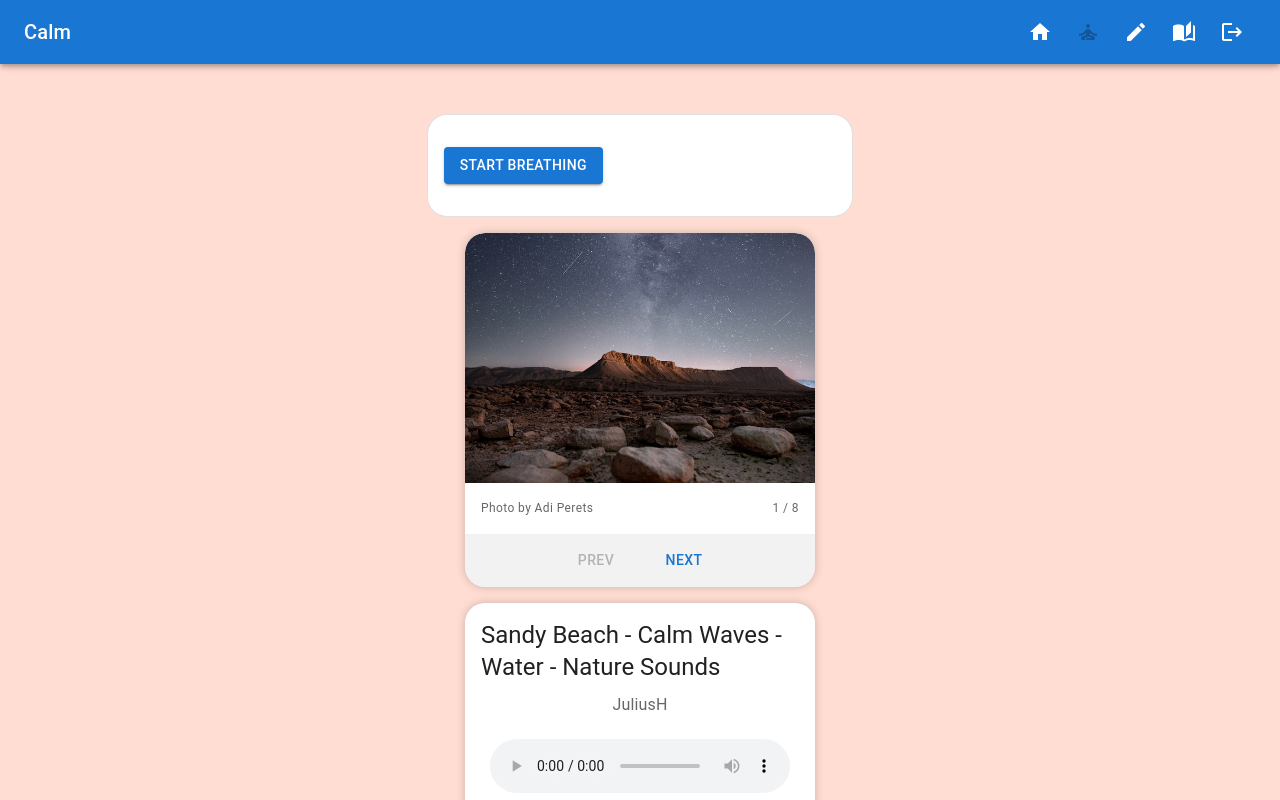
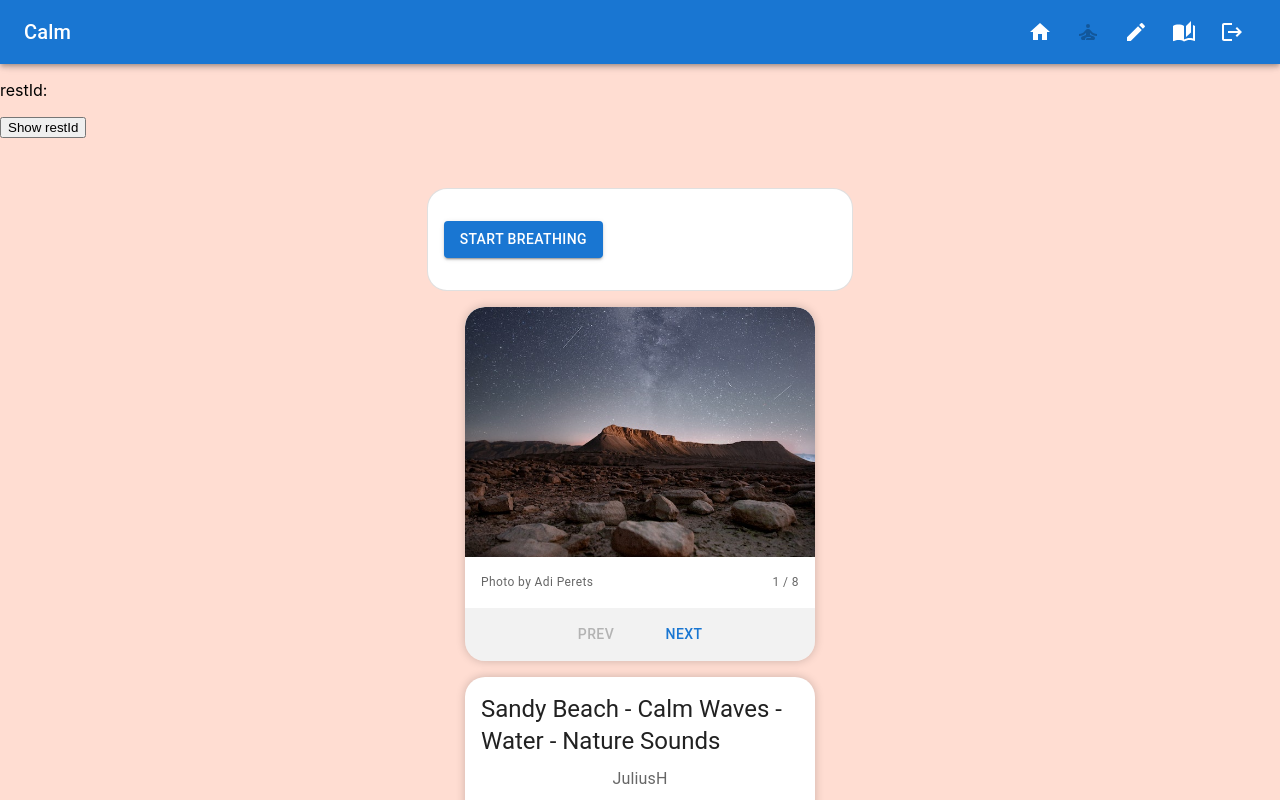
Before and after one commit to Willywonka443/MentalHealthApp, a React (Create React App) app: page /calm in a window 1280 px wide. Shown: the top 800 px of the page. Built offline with nearby package versions, Linux system fonts and the light colour scheme.

Commit message:
I think i fixed it

```diff
--- a/src/pages/calm.js
+++ b/src/pages/calm.js
@@ -104,6 +104,9 @@ const Calm = ({ restId }) => {
       setIndexS((prevIndex) => (prevIndex === sounds.length - 1 ? 0 : prevIndex + 1));
     };
 
+    const handleShowRestId = () => {
+      alert(`restId: ${restId}`);
+    };
 
   return (
     <>
@@ -129,6 +132,8 @@ const Calm = ({ restId }) => {
           </IconButton>
         </Toolbar>
       </AppBar>
+      <p>restId: {restId}</p>
+      <button onClick={handleShowRestId}>Show restId</button>
       <Grid container alignItems="center" justifyContent="center" style={{ marginTop: '50px' }}>
   <Grid item xs={12} sm={6} md={4} sx={{ maxWidth: '300px', mx: 'auto' }}>
     <Card variant="outlined" sx={{ borderRadius: '20px' }}>
--- a/src/pages/layout.js
+++ b/src/pages/layout.js
@@ -12,6 +12,8 @@ import JournalEntryForm from './entries';
 const Layout = () => {
     const [restId, setRestId] = useState()
 
+    console.log('restId:', restId);
+
     return (
 
         <BrowserRouter>
@@ -20,7 +22,7 @@ const Layout = () => {
 
                 <Route exact path="/" element={<Login setRestId={setRestId} />} />
 
-                <Route exact path="/login" element={<Login  restId={restId}/>} />
+                <Route exact path="/login" element={<Login setRestId={setRestId} />} />
                 <Route exact path="/calm" element={<Calm restId={restId} />} />
                 <Route exact path="/basepage" element={<Basepage restId={restId} />} />
                 <Route exact path="/past" element={<Past restId={restId}/> } />
--- a/src/pages/login.js
+++ b/src/pages/login.js
@@ -12,6 +12,7 @@ const Login = ({restId, setRestId}) => {
 
         navigate("/basepage")
       }
+
       return (
         <center>
           <center><h1>Welcome {restId}</h1></center>
```
